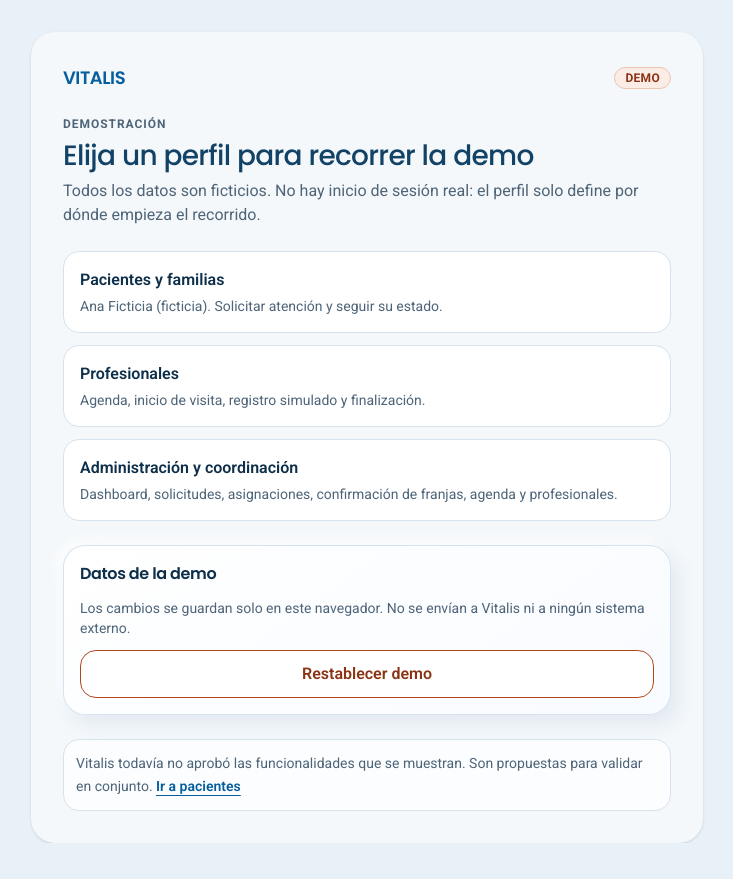
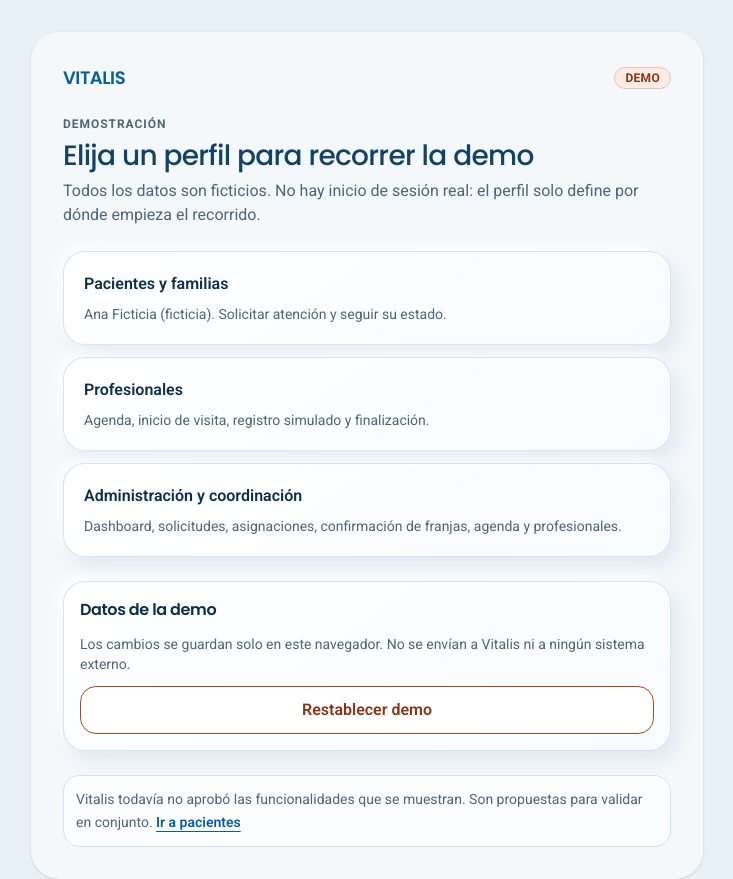
Before and after one commit to equantum-py/vitalis-demo, a Next.js app: page /demo in a window 1280 px wide. Shown: the whole page, without its empty margins (273-1006 px from the left). Before the commit the page ends 843 px from the top, so only its background shows below. Built offline with nearby package versions, Linux system fonts and the light colour scheme.

Commit message:
style: actualizar selector de perfiles con claymorphism suave

```diff
--- a/app/demo/page.tsx
+++ b/app/demo/page.tsx
@@ -53,7 +53,7 @@ function Selector() {
   const ultima = estado.solicitudes[0];
 
   return (
-    <main className="mx-auto flex min-h-dvh w-full max-w-2xl flex-col gap-6 p-5 md:my-8 md:rounded-3xl md:bg-paper md:p-8 md:shadow-sm">
+    <main className="mx-auto flex min-h-dvh w-full max-w-2xl flex-col gap-6 bg-[#f4f8fb] p-5 md:my-8 md:rounded-[28px] md:p-8 md:shadow-sm">
       <div className="flex items-center justify-between">
         <p className="font-display text-lg font-semibold text-azul-600">VITALIS</p>
         <DemoBadge />
@@ -78,7 +78,7 @@ function Selector() {
               despachar({ tipo: "cambiarPerfil", perfil: p.perfil });
               router.push(p.ruta);
             }}
-            className="flex min-h-16 flex-col items-start gap-1 rounded-2xl border border-line bg-white p-4 text-left transition-colors hover:border-azul-600 focus-visible:outline-3 focus-visible:outline-offset-2 focus-visible:outline-azul-600"
+            className="clay-card clay-interactive flex min-h-[94px] w-full flex-col items-start justify-center gap-2 p-5 text-left hover:border-azul-600"
           >
             <span className="flex w-full items-center justify-between">
               <span className="font-semibold text-ink">{p.titulo}</span>
```
